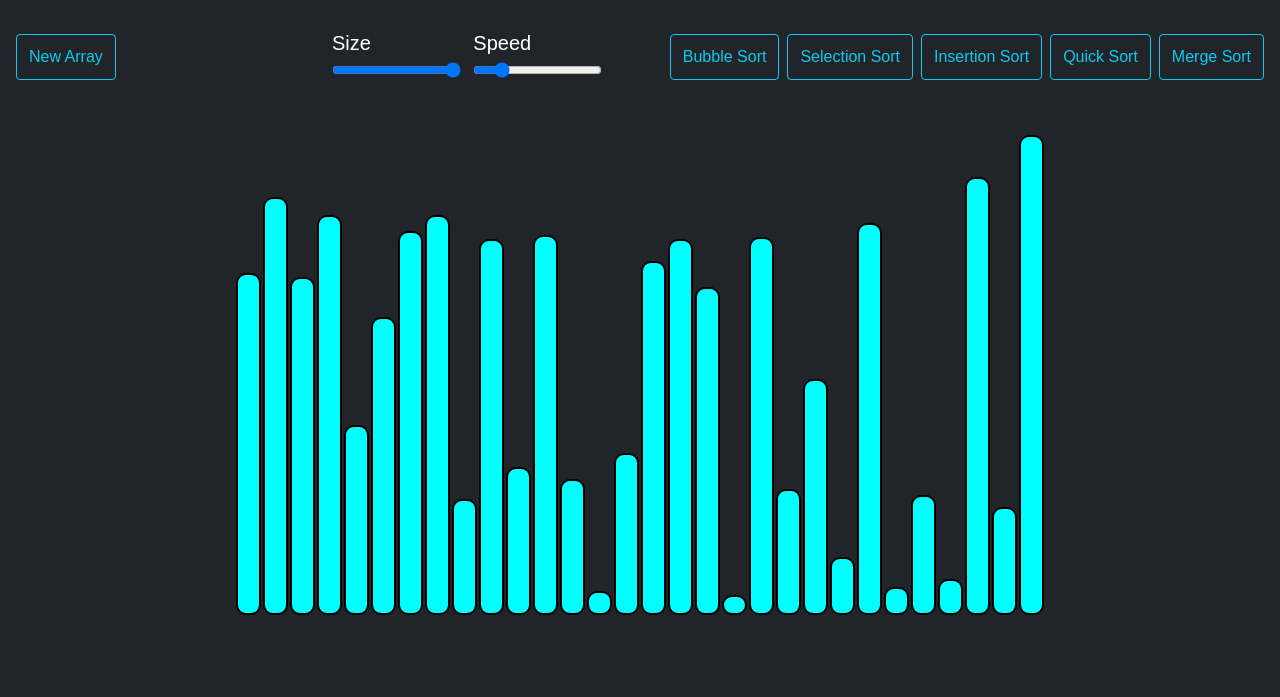
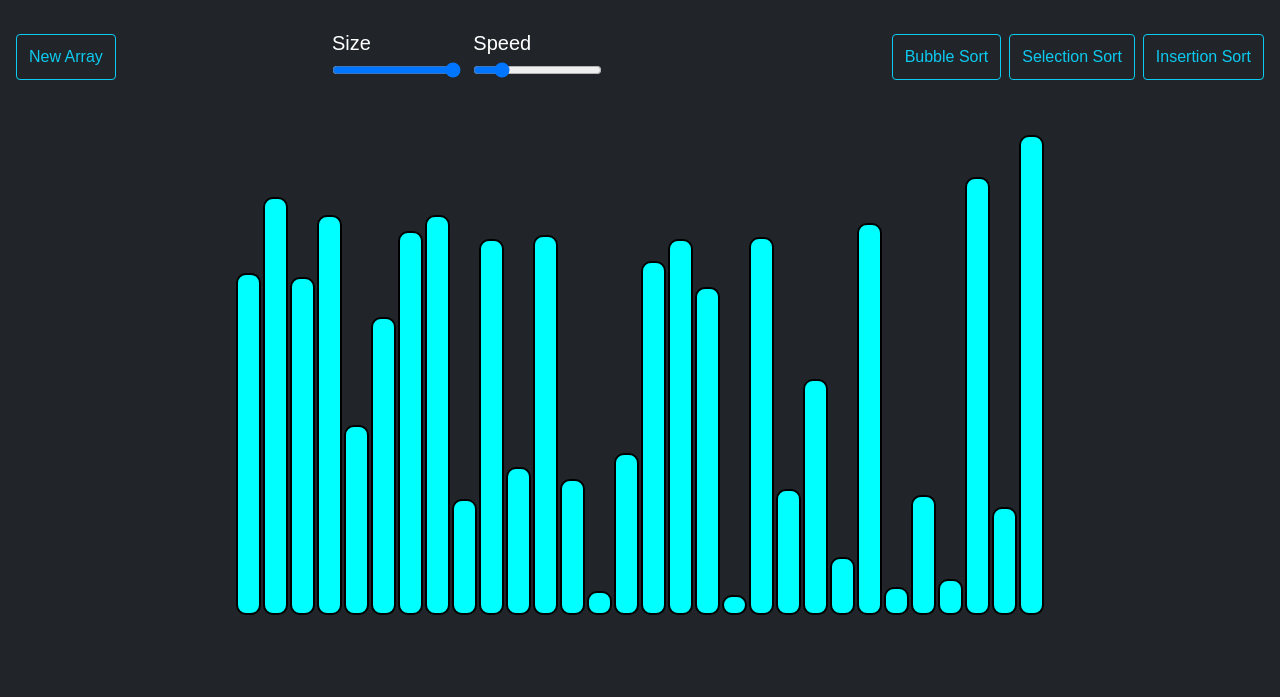
Before and after one commit to the-nayab/Sorting-Visualizer, a plain HTML site: page index.html in a window 1280 px wide. Shown: the part 103-800 px from the top of the page. Drawn offline with nearby package versions, Linux system fonts and the light colour scheme.

Commit message:
Update index.html

```diff
--- a/index.html
+++ b/index.html
@@ -35,8 +35,8 @@
                 <button type="button" class="btn btn-outline-info btn-dark bubbleSort">Bubble Sort</button>
                 <button type="button" class="btn btn-outline-info btn-dark selectionSort">Selection Sort</button>
                 <button type="button" class="btn btn-outline-info btn-dark insertionSort">Insertion Sort</button>
-                <button type="button" class="btn btn-outline-info btn-dark quickSort">Quick Sort</button>
-                <button type="button" class="btn btn-outline-info btn-dark mergeSort">Merge Sort</button>
+<!--                 <button type="button" class="btn btn-outline-info btn-dark quickSort">Quick Sort</button> -->
+<!--                 <button type="button" class="btn btn-outline-info btn-dark mergeSort">Merge Sort</button> -->
             </div>
         </div>
     </nav>
```
